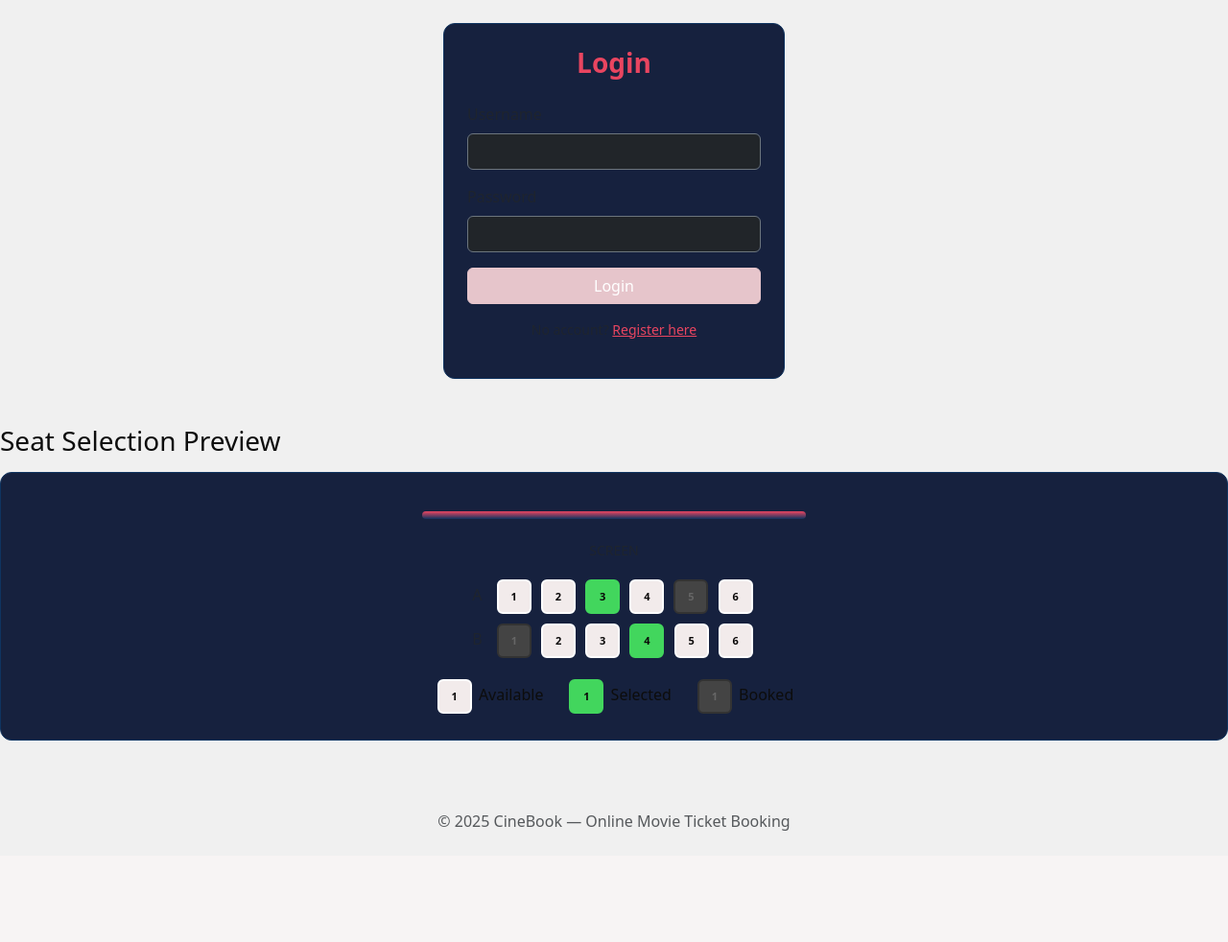
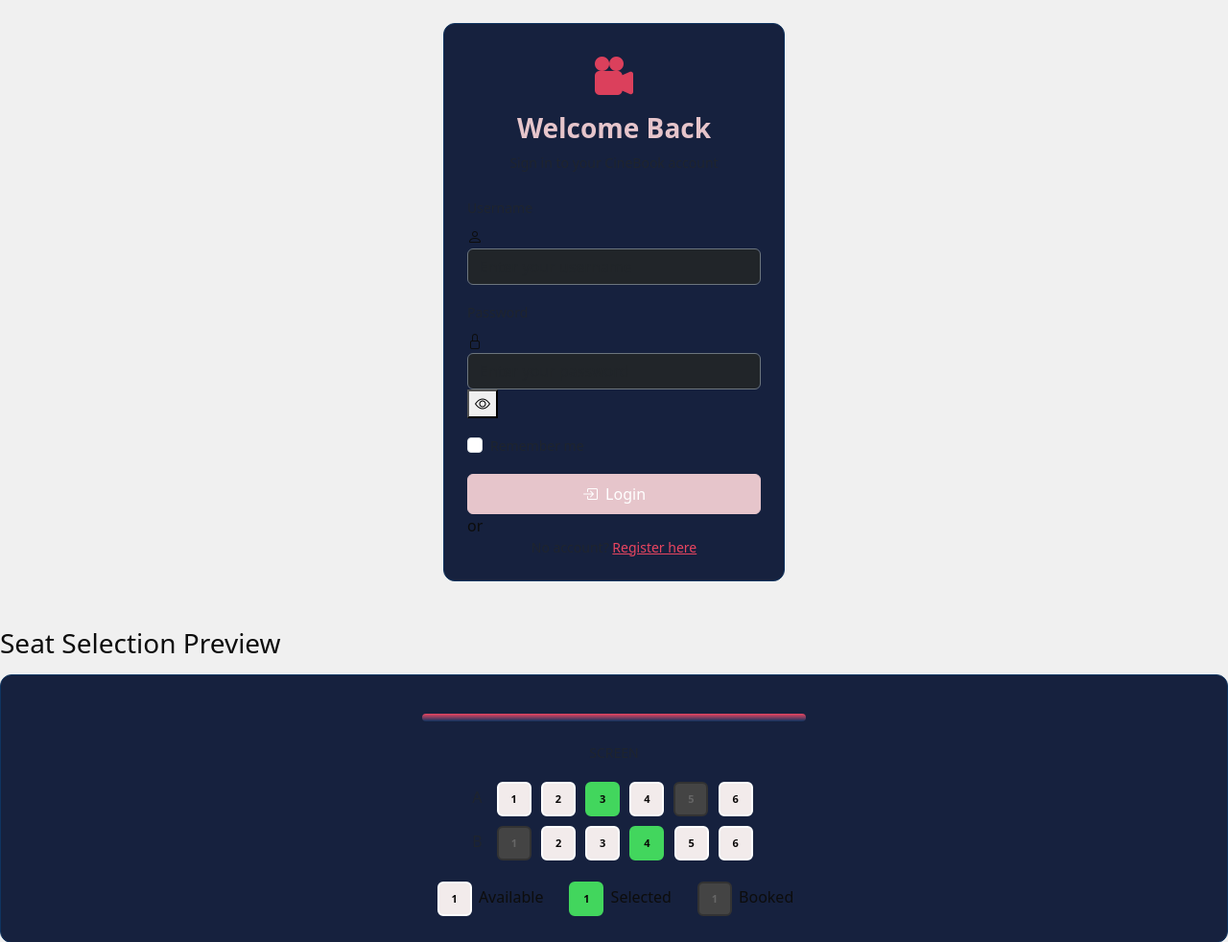
Before and after one commit to Work105/movie-ticket-system, a Django app: template tickets/templates/tickets/login.html in a window 1280 px wide. Shown: the part 62-1044 px from the top of the page at 96% size. Before the commit the page ends 928 px from the top, so only its background shows below. Run offline with Django 5.2, Linux system fonts and the light colour scheme; the template is opened without the code that fills it, so the values that code supplies are empty.

Commit message:
Add icons to login form inputs

```diff
--- a/tickets/templates/tickets/login.html
+++ b/tickets/templates/tickets/login.html
@@ -1,3 +1,4 @@
+
 {% extends 'tickets/base.html' %}
 {% block title %}Login — CineBook{% endblock %}
 {% block content %}
@@ -5,24 +6,85 @@
 <div class="row justify-content-center">
   <div class="col-md-4">
     <div class="booking-card p-4">
-      <h3 class="text-center mb-4 fw-bold" style="color:#e94560;">Login</h3>
+
+      <!-- Logo & Title -->
+      <div class="text-center mb-4">
+        <i class="bi bi-camera-reels-fill" style="font-size:2.5rem; color:#db405c;"></i>
+        <h3 class="fw-bold mt-2" style="color:#e6c5cb;">Welcome Back</h3>
+        <p class="text-muted small mb-0">Sign in to your CineBook account</p>
+      </div>
+
+      <!-- Error messages -->
+      {% for message in messages %}
+        <div class="alert alert-danger d-flex align-items-center py-2 px-3" style="font-size:13px; border-radius:8px;">
+          <i class="bi bi-exclamation-circle me-2"></i> {{ message }}
+        </div>
+      {% endfor %}
+
       <form method="post">
         {% csrf_token %}
+
+        <!-- Username -->
         <div class="mb-3">
-          <label class="form-label text-muted">Username</label>
-          <input type="text" name="username" class="form-control bg-dark text-light border-secondary">
+          <label class="form-label text-muted small">Username</label>
+          <div class="input-icon">
+            <i class="bi bi-person"></i>
+            <input type="text" name="username" class="form-control bg-dark text-light border-secondary" placeholder="Enter your username">
+          </div>
         </div>
+
+        <!-- Password with toggle -->
         <div class="mb-3">
-          <label class="form-label text-muted">Password</label>
-          <input type="password" name="password" class="form-control bg-dark text-light border-secondary">
+          <label class="form-label text-muted small">Password</label>
+          <div class="input-icon">
+            <i class="bi bi-lock"></i>
+            <input type="password" name="password" id="passwordInput"
+                   class="form-control bg-dark text-light border-secondary"
+                   placeholder="Enter your password" style="padding-right:40px;">
+            <button type="button" class="toggle-password" onclick="togglePassword()">
+              <i class="bi bi-eye" id="eyeIcon"></i>
+            </button>
+          </div>
         </div>
-        <button type="submit" class="btn btn-primary w-100">Login</button>
+
+        <!-- Remember me -->
+        <div class="mb-3 d-flex justify-content-between align-items-center">
+          <div class="form-check">
+            <input class="form-check-input" type="checkbox" id="rememberMe">
+            <label class="form-check-label text-muted small" for="rememberMe">Remember me</label>
+          </div>
+        </div>
+
+        <button type="submit" class="btn btn-primary w-100 py-2">
+          <i class="bi bi-box-arrow-in-right me-1"></i> Login
+        </button>
+
       </form>
-      <p class="text-center text-muted mt-3 small">
+
+      <div class="divider">or</div>
+
+      <p class="text-center text-muted small mb-0">
         No account? <a href="{% url 'register' %}" style="color:#e94560;">Register here</a>
       </p>
+
     </div>
   </div>
 </div>
 
 {% endblock %}
+
+{% block scripts %}
+<script>
+  function togglePassword() {
+    const input = document.getElementById('passwordInput');
+    const icon = document.getElementById('eyeIcon');
+    if (input.type === 'password') {
+      input.type = 'text';
+      icon.classList.replace('bi-eye', 'bi-eye-slash');
+    } else {
+      input.type = 'password';
+      icon.classList.replace('bi-eye-slash', 'bi-eye');
+    }
+  }
+</script>
+{% endblock %}
```
